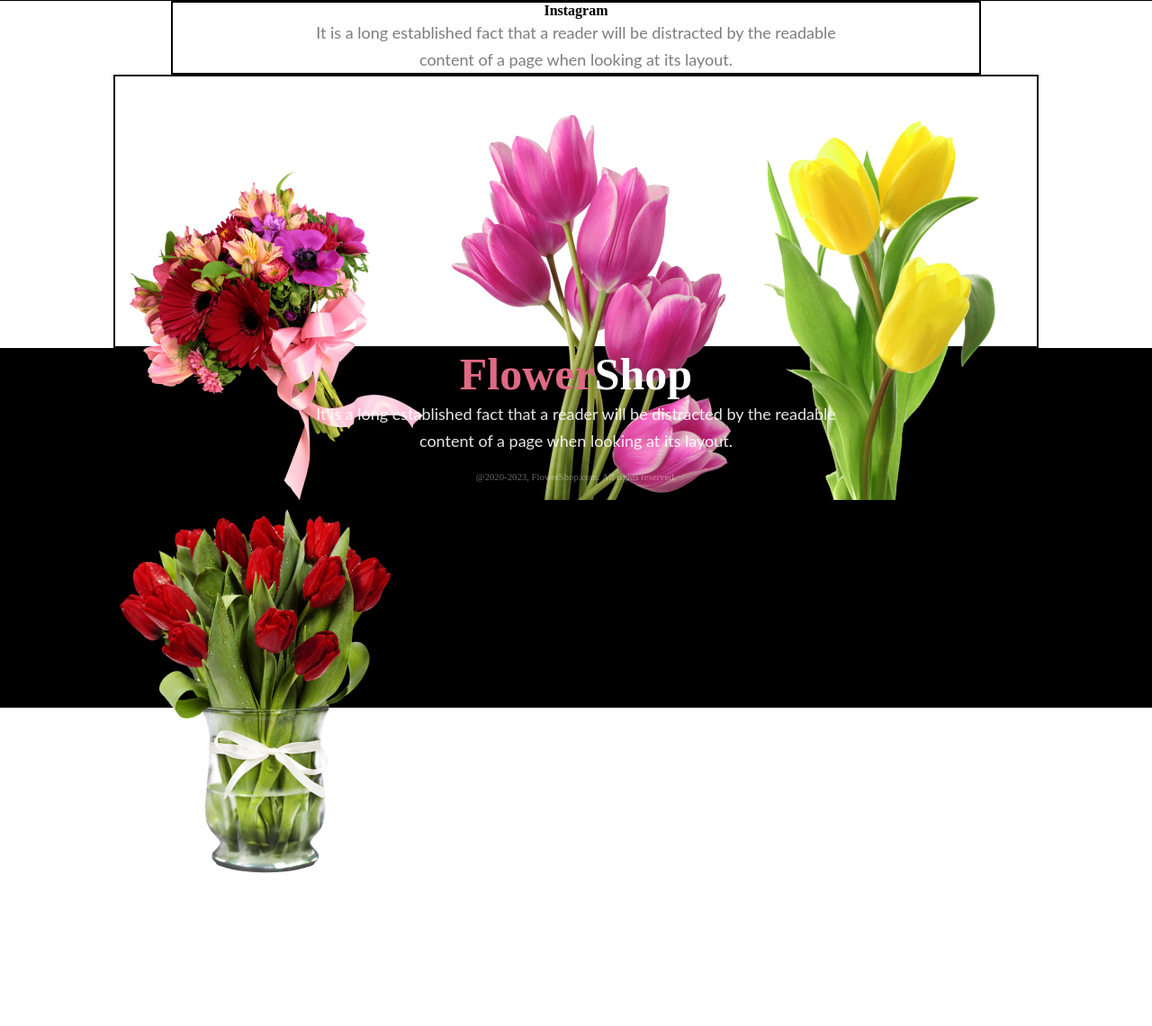
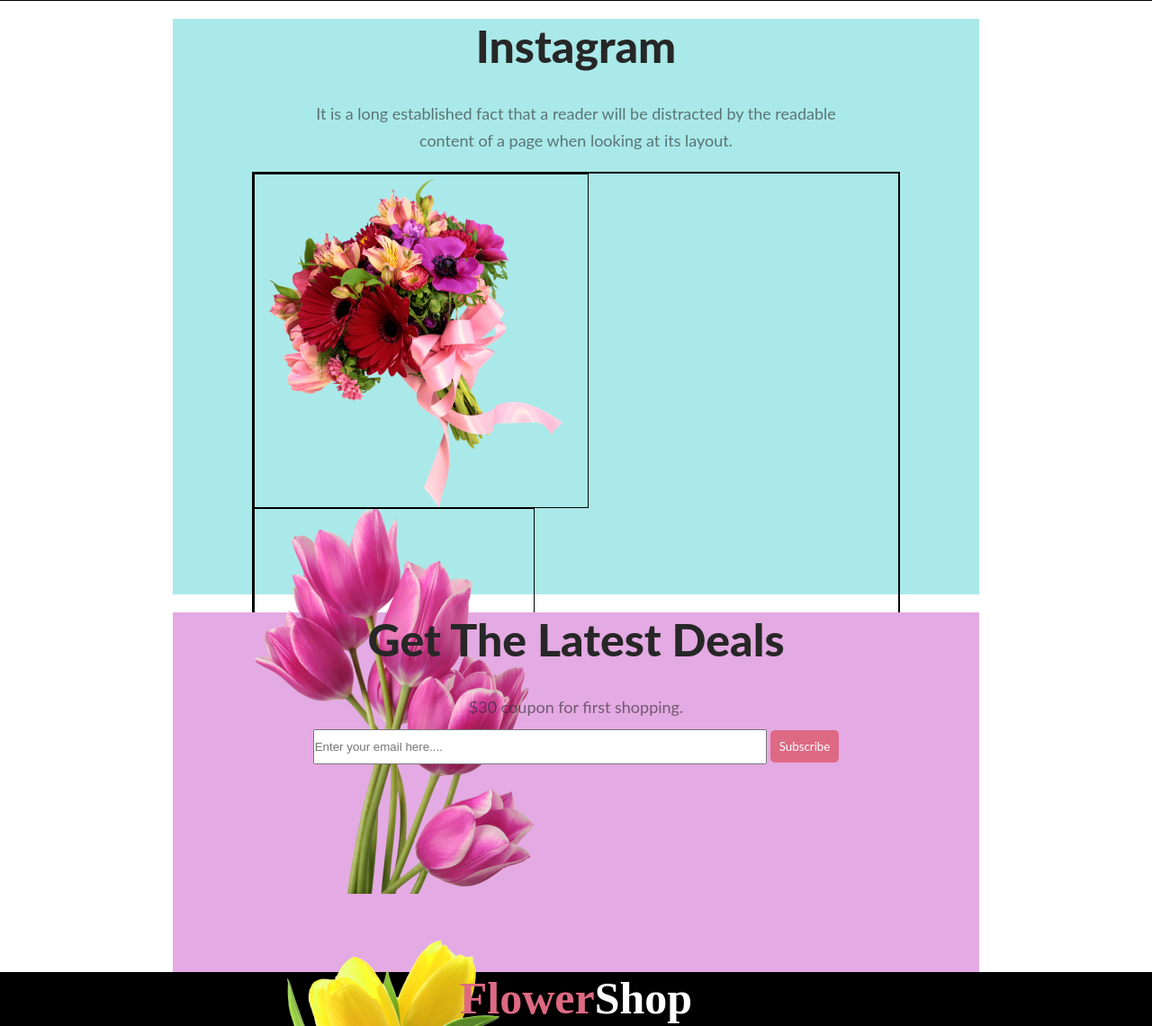
Before and after one commit to jawadarc/assignment1, a plain HTML site: page index.html in a window 1280 px wide. Shown: the part 1659-2800 px from the top of the page at 90% size. Before the commit the page ends 2643 px from the top, so only its background shows below. Drawn offline with Linux system fonts and the light colour scheme.

Commit message:
added insta and discount section

```diff
--- a/index.html
+++ b/index.html
@@ -28,7 +28,7 @@
             <p class="header-para-left">Lorem ipsum dolor sit amet consectetur adipisicing elit. Numquam unde obcaecati
                 quidem pariatur dolorem, optio nihil ipsum facilis vero nobis, alias deserunt, debitis iusto sunt ut
                 sit! Quaerat, ducimus aspernatur.</p>
-            <!-- <img class="header-img" src="../assignment1/images/Rectangle 4.png" alt=""> -->
+            <!-- <img class="header-img" src="../assignment1/images/pngwing 10.png.png" alt=""> -->
         </div>
 
     </header>
@@ -40,7 +40,7 @@
         <section>
             <div class="discount-container">
                 <div class="discount-para">
-                    <h1 class="deal">Hot Deal ! Sale Up To 25% Off</h1>
+                    <h1 class="hot-deal">Hot Deal ! Sale Up To 25% Off</h1>
                     <p class="deal-para">It is a long established fact that a reader will be distracted by the readable
                         content of a page when looking at its layout.</p>
                     <button class="btn">Sign UP</button>
@@ -54,19 +54,31 @@
             </div>
         </section>
         <!-- this is insta section -->
-        <section>
+        <section class="insta-container">
             <div class="insta">
-                <h4 class="section header">Instagram</h4>
+                <p class="section-header">Instagram</p>
                 <p class="insta-para">It is a long established fact that a reader will be distracted by the readable
                     <br> content of a page when looking at its layout.</p>
             </div>
-            <div class="insta-img">
-                <img src="../assignment1/images/pngwing 5.png" alt="">
-                <img src="../assignment1/images/pngwing 6.png" alt="">
-                <img src="../assignment1/images/pngwing 7.png" alt="">
-                <img src="../assignment1/images/pngwing 8.png" alt="">
+            <div class="insta-images">
+                <img class="insta-img" src="../assignment1/images/pngwing 5.png" alt="">
+                <img class="insta-img" src="../assignment1/images/pngwing 6.png" alt="">
+                <img class="insta-img" src="../assignment1/images/pngwing 7.png" alt="">
+                <img class="insta-img" src="../assignment1/images/pngwing 8.png" alt="">
             </div>
         </section>
+        <!-- this is deals section  -->
+        <section class="deals-container">
+            <p class="section-header">Get The Latest Deals</p>
+            <p class="insta-para">$30 coupon for first shopping.</p>
+            <div class="email">
+                <input class="email-input" type="text" placeholder="Enter your email here....">
+                <button class="btn">Subscribe</button>
+            </div>
+        </div>
+
+        </section>
+
     </main>
     <footer class="footer-container">
         <h1 class="shop-name">
--- a/style.css
+++ b/style.css
@@ -16,7 +16,7 @@
 
 .shop-header-left {
     margin-left: 40px;
-    border: 2px solid;
+    /* border: 2px solid; */
     /* height: 100vh;
     background: rgba(229, 84, 115, 0.10);
     text-align: left;
@@ -25,8 +25,10 @@
 }
 
 .header-title {
-    font-size: 80px;
+    font-size: 60px;
     margin-bottom: 20px;
+    align-items: center;
+    justify-content: space-around;
 }
 
 .header-info {
@@ -38,13 +40,17 @@
     color: rgba(39, 39, 39, 0.60);
     font-size: 20px;
     font-weight: 400;
+    margin-bottom: 20px;
+    width: 600px;
     /* line-height: 30px; */
 }
 
 .btn {
     background: #de6983;
     border-radius: 5px;
-    padding: 5px;
+    font-family: Lato;
+    border: none;
+    padding: 10px;
     color: white;
 }
 
@@ -66,13 +72,14 @@
 
 }
 
-.discount-para {
+.discount-para{
     border: 1px solid;
     width: 50%;
-
+    padding: 40px;
     text-align: center;
     align-items: center;
     justify-content: space-between;
+    display: block;
 
 }
 
@@ -84,41 +91,57 @@
     justify-content: space-between;
 }
 
-.deal {
+.hot-deal {
     line-height: 20px;
     font-size: 50px;
+    margin-bottom: 30px;
 }
 
 .deal-para {
     line-height: 20px;
     font-size: 25px;
     color: #272727;
+    margin-bottom: 30px;
 }
 
 /* this is insta section */
-.insta {
-    height: 100;
-    border: 2px solid;
+.insta-container{
+    height: 80vh;
+    background-color: rgb(170, 233, 233);
     width: 70%;
     margin: auto;
+
+}
+.insta {
+
+    /* border: 2px solid; */
+
     text-align: center;
+    margin-top: 20px;
 }
 
-.section header {
+.section-header{
     color: #272727;
     text-align: center;
     font-family: Lato;
-    font-size: 40px;
+    font-size: 50px;
     font-style: normal;
     font-weight: 800;
     line-height: normal;
+    margin-bottom: 30px;
 }
 
-.insta-img {
+.insta-images{
     border: 2px solid;
-    height: 300px;
+    /* height: 300px; */
     width: 80%;
     margin: auto;
+    margin-top: 20px;
+}
+.insta-img{
+    display: flex;
+    /* height: 300px; */
+    border: 0.5px solid;
 }
 
 .insta-para {
@@ -130,14 +153,31 @@
     /* font-weight: 400; */
     line-height: 30px;
 }
+.deals-container{
+    background-color: rgb(228, 170, 227);
+    margin-bottom: 20px;
+    /* background-image: url(../assignment1/images/Rectangle\ 9.png); */
+    height: 50vh;
+    width: 70%;
+    margin: auto;
+    text-align: center;
+    margin-top: 20px;
+}
+.email{
+    text-align: center;
+    margin-top: 10px;
+}
+.email-input{
+    width: 500px;
+    height: 35px;
+}
 
 /* this is footer section */
 
 .footer-container {
-    height: 400px;
+    /* height: 400px; */
     background-color: black;
     color: white;
-    /* display: flex; */
     text-align: center;
     justify-content: center;
     align-items: center;
```
Also changed, not shown: images/pngwing 10.png.png (renamed from images/pngwing 10.png).
